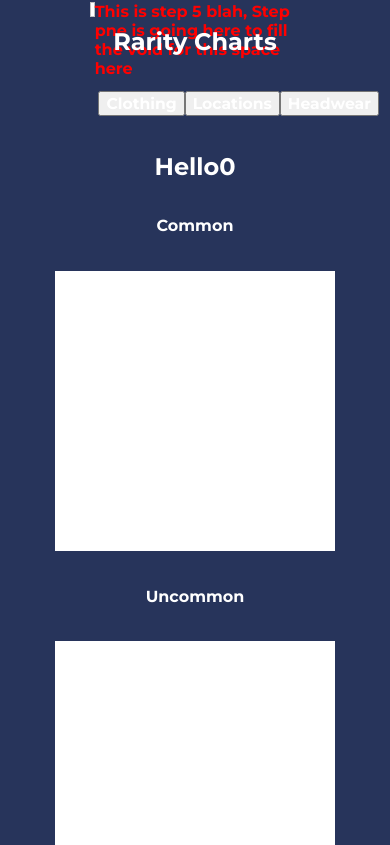
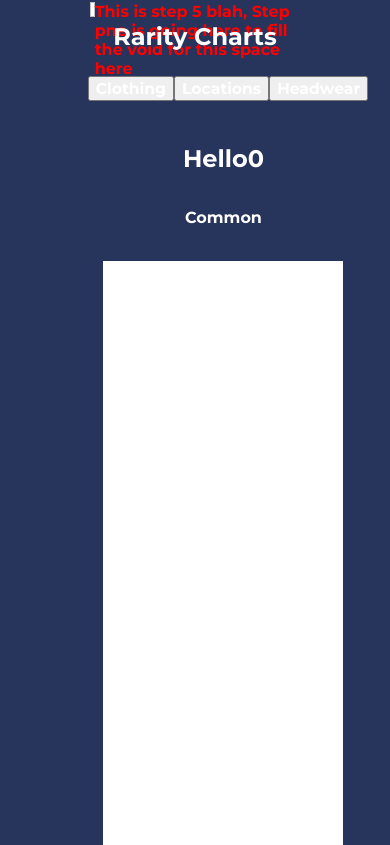
Before and after one commit to Danielrhodesy/caracalTourist, a React (Create React App) app: page / in a window 390 px wide. Shown: the part 1319-2164 px from the top of the page. Built offline with nearby package versions, Linux system fonts and the light colour scheme.

Commit message:
Small responsive styling

```diff
--- a/src/views/Rarity.jsx
+++ b/src/views/Rarity.jsx
@@ -6,12 +6,12 @@ import RarityBlock from './RarityBlock'
 
 const Container = styled.section`
 height: 1300px;
-width: 90%;
+// width: 90em;
 display: flex;
+margin-inline: auto;
 justify-content: space-around;
 align-items: center;
 flex-direction: column;
-padding: 0 5% 0 5%;
 background-color: #27345B;
 `;
 
--- a/src/views/RarityBlock.jsx
+++ b/src/views/RarityBlock.jsx
@@ -1,4 +1,16 @@
 import styled from 'styled-components';
+import Stack from '../components/Stack'
+
+
+const ContentWrapper = styled.div`
+    height: 90%;
+    max-width: 95em;
+    display: flex;
+    margin-inline: auto;
+    justify-content: space-around;
+    align-items: center;
+    flex-direction: column;
+`;
 
 const RowHeader = styled.h4``;
 
@@ -17,9 +29,10 @@ const RightRowTitles = styled.div`
 
 const Row = styled.div`
   height: 280px;
-  width: 80%;
+  max-width: 93em;
   display: flex;
   justify-content: space-around;
+  flex-wrap: wrap;
 //   background-color: red;
 `;
 
@@ -31,14 +44,16 @@ const ItemCard = styled.div`
 
 const RarityBlock = ({titleTest}) => {
     return (
-        <>
+        <ContentWrapper>
             <h1>{titleTest}</h1>
             <RowHeader>Common</RowHeader>
             <Row>
-                <ItemCard></ItemCard>
-                <ItemCard></ItemCard>
-                <ItemCard></ItemCard>
-                <ItemCard></ItemCard>
+
+                    <ItemCard></ItemCard>
+                    <ItemCard></ItemCard>
+                    <ItemCard></ItemCard>
+                    <ItemCard></ItemCard>
+
             </Row>
             <RowHeader>Uncommon</RowHeader>
             <Row>
@@ -60,7 +75,7 @@ const RarityBlock = ({titleTest}) => {
                 <ItemCard></ItemCard>
                 <ItemCard></ItemCard>
             </Row>
-        </>
+        </ContentWrapper>
     )
 };
 
```
